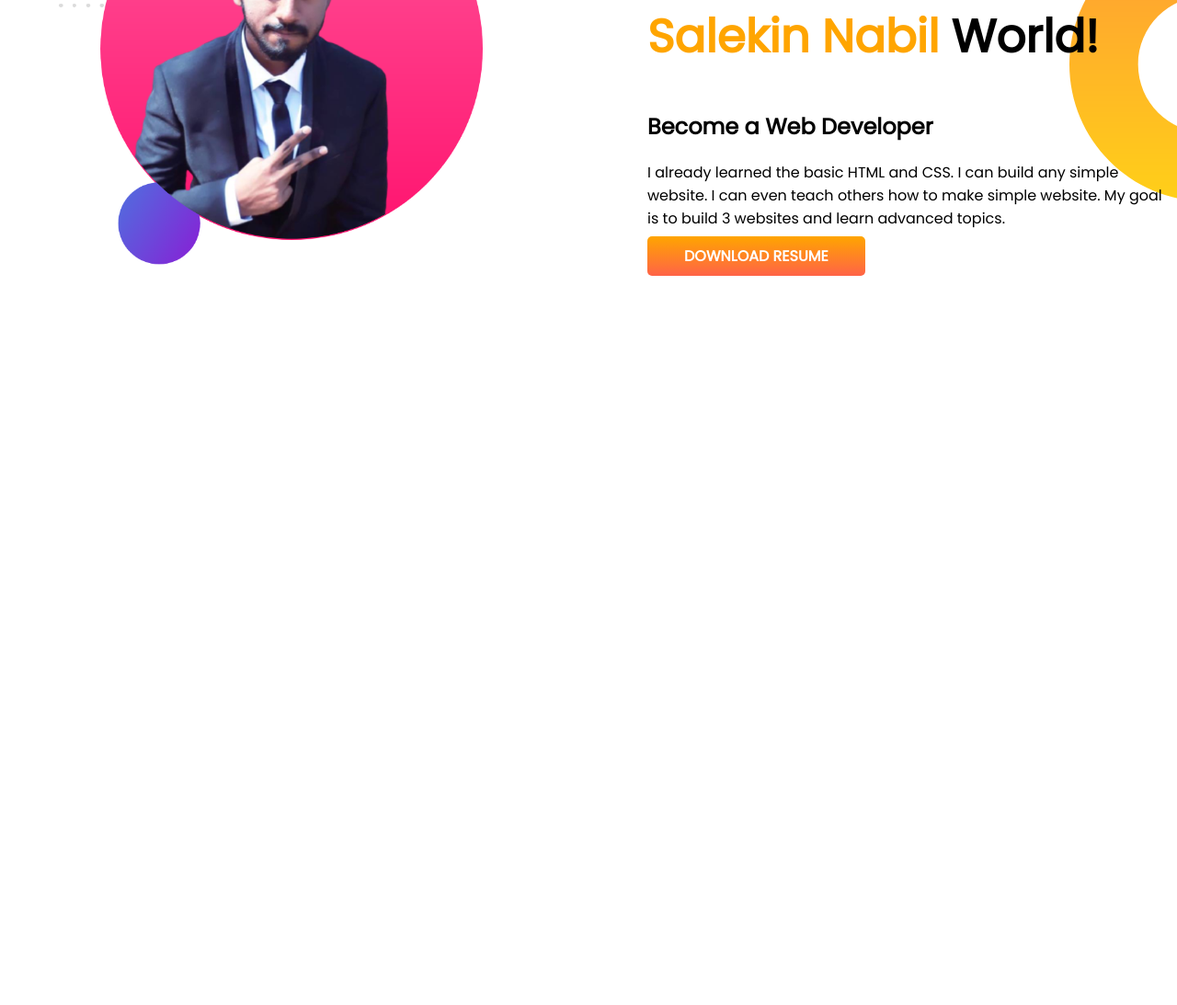
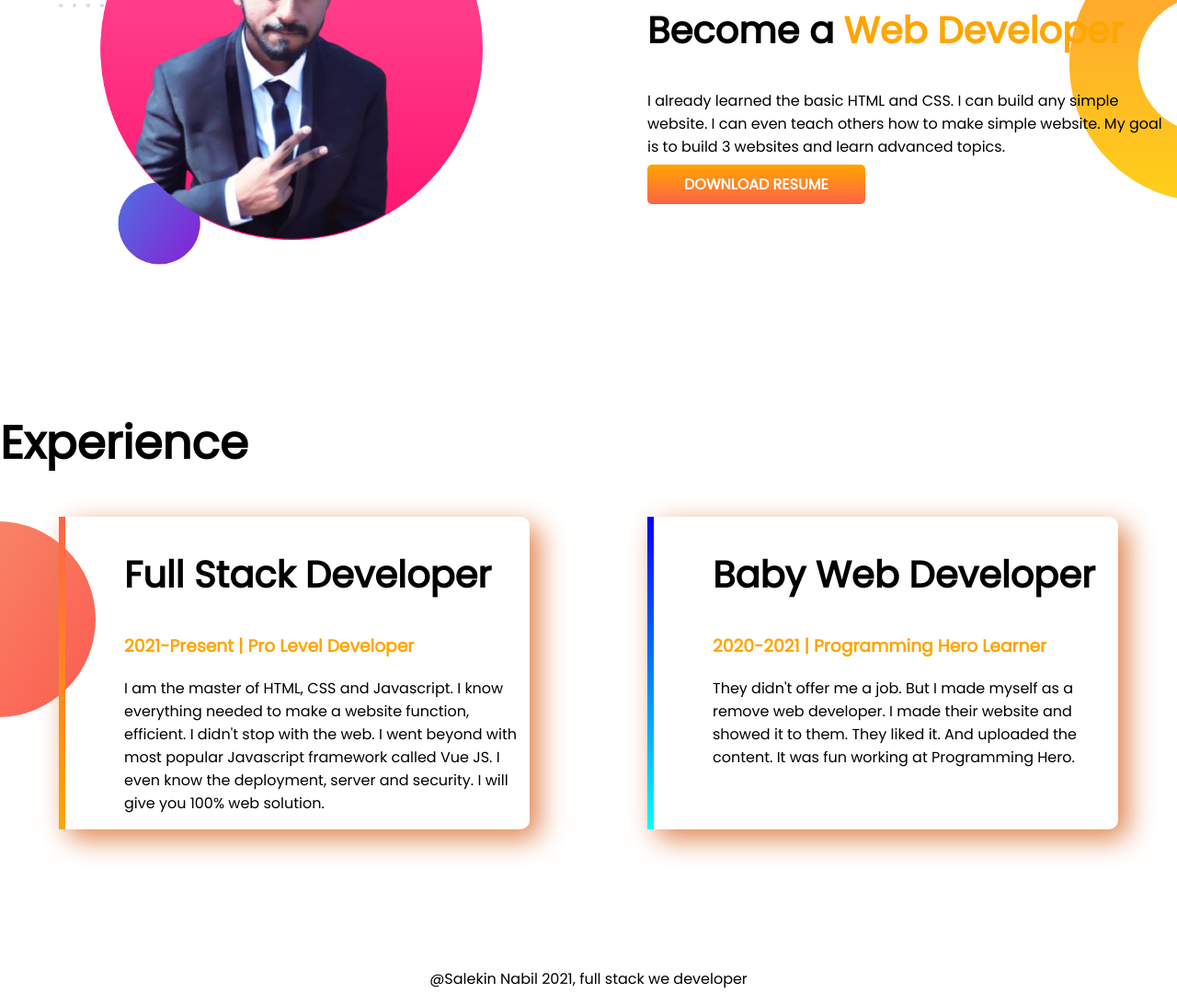
Before and after one commit to Salekin-Nabil/developer-portfolio, a plain HTML site: page index.html in a window 1280 px wide. Shown: the part 769-1862 px from the top of the page at 92% size. Before the commit the page ends 1214 px from the top, so only its background shows below. Drawn offline with Linux system fonts and the light colour scheme.

Commit message:
update full work

```diff
--- a/index.html
+++ b/index.html
@@ -11,10 +11,10 @@
     <link rel="stylesheet" href="style.css">
 </head>
 <body>
-    <section class="top-banner">
+    <section class="top-banner flexible-container">
         <div class="half-width">
             <h1>Welcome To</h1>
-            <h1><span id="name">Salekin Nabil</span> World!</h1>
+            <h1><span class="name">Salekin Nabil</span> World!</h1>
             <h3>Web Designer and Full Stack Developer</h3>
             <p>Hi, I'm Shirajus Salekin Nabil. I'm learning web development. I'm determined to become a successful full stack web developer by the end of this course. Keep me in your prayers. Thanks for visiting my site.</p>
             <a class="link-button" target="_blank" href="https://www.linkedin.com/in/shirajus-salekin-nabil-446b0a211/">HIRE ME</a>
@@ -23,17 +23,34 @@
             <img src="images/nabil1.png" alt="Picture not found">
         </div>
     </section>
-    <section class="dream-big">
+    <section class="dream-big flexible-container">
         <div class="half-width">
             <img src="images/nabil3.png" alt="Picture not found">
         </div>
         <div class="half-width">
             <h1>Dream Big</h1>
-            <h1><span id="name">Salekin Nabil</span> World!</h1>
-            <h2>Become a Web Developer</h2>
+            <h2>Become a <span class="name">Web Developer</span></h2>
             <p>I already learned the basic HTML and CSS. I can build any simple website. I can even teach others how to make simple website. My goal is to build 3 websites and learn advanced topics.</p>
             <a class="link-button" target="_blank" href="https://drive.google.com/file/d/1xzza2xiWJPZEf0Z7tmPuSmlTIvW9ch_u/view?usp=sharing">DOWNLOAD RESUME</a>
         </div>
     </section>
+    <section class="exp">
+        <h1>Experience</h1>
+        <div class="flexible-container">
+            <div id="pro" class="exp-item">
+                <h2>Full Stack Developer</h2>
+                <h3 class="name">2021-Present | Pro Level Developer</h3>
+                <p>I am the master of HTML, CSS and Javascript. I know everything needed to make a website function, efficient. I didn't stop with the web. I went beyond with most popular Javascript framework called Vue JS. I even know the deployment, server and security. I will give you 100% web solution.</p>
+            </div>
+            <div id="baby" class="exp-item">
+                <h2>Baby Web Developer</h2>
+                <h3 class="name">2020-2021 | Programming Hero Learner</h3>
+                <p>They didn't offer me a job. But I made myself as a remove web developer. I made their website and showed it to them. They liked it. And uploaded the content. It was fun working at Programming Hero.</p>
+            </div>
+        </div>
+    </section>
+    <footer>
+        <p>@Salekin Nabil 2021, full stack we developer</p>
+    </footer>
 </body>
 </html>
--- a/style.css
+++ b/style.css
@@ -5,10 +5,13 @@ body{
 h1{
     font-size: 50px;
 }
-#name{
+h2{
+    font-size: 40px;
+}
+.name{
     color: orange;
 }
-section{
+.flexible-container{
     display: flex;
     margin-bottom: 150px;
 }
@@ -37,3 +40,28 @@ section{
     background-repeat: no-repeat;
     background-position: right;
 }
+.exp{
+    background-image: url(images/exp-bg.png);
+    background-repeat: no-repeat;background-position: left;
+}
+.exp-item{
+    width: 40%;
+    margin-right: 5%;
+    margin-left: 5%;
+    padding-left: 5%;
+    border-radius: 10px;
+    box-shadow: 10px 10px 30px rgb(223, 129, 74);
+}
+#pro{
+    border-left: 7px solid;
+    border-image: linear-gradient(tomato, orange) 30;
+    border-image-slice: 1;
+}
+#baby{
+    border-left: 7px solid;
+    border-image: linear-gradient(blue, cyan) 30;
+    border-image-slice: 1;
+}
+footer{
+    text-align: center;
+}
```
Also changed, not shown: images/jhankar.png (deleted), images/jhankar2.png (deleted), images/nabil2.png (deleted), showOff/Nabil.jpg (deleted), showOff/nabil1.jpg (deleted), showOff/pointer.jpg (deleted), showOff/profile.jpg (deleted), showOff/salekin.jpg (deleted), showOff/smile.jpg (deleted), showOff/wow.jpg (deleted), 4 other files.
